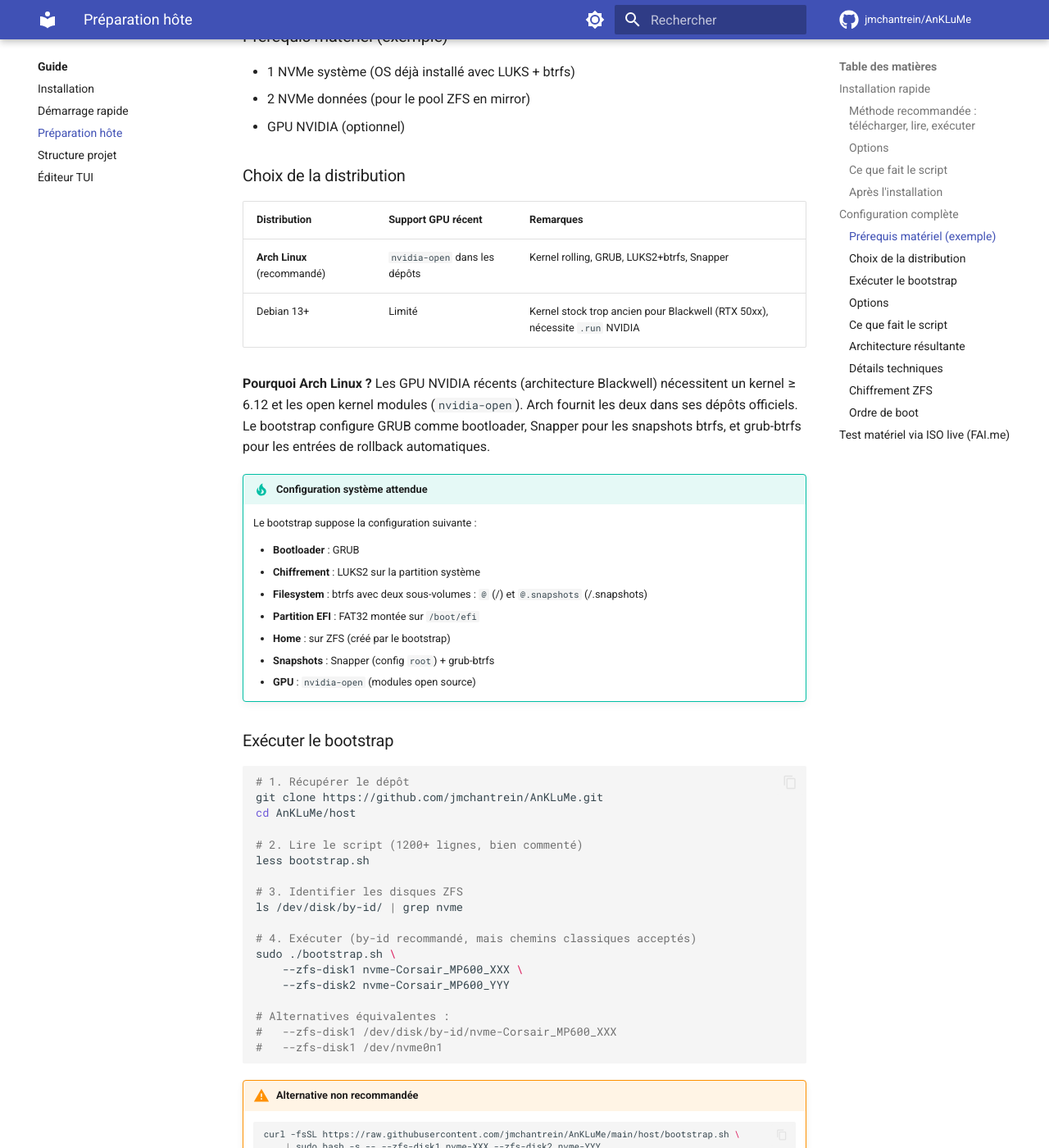
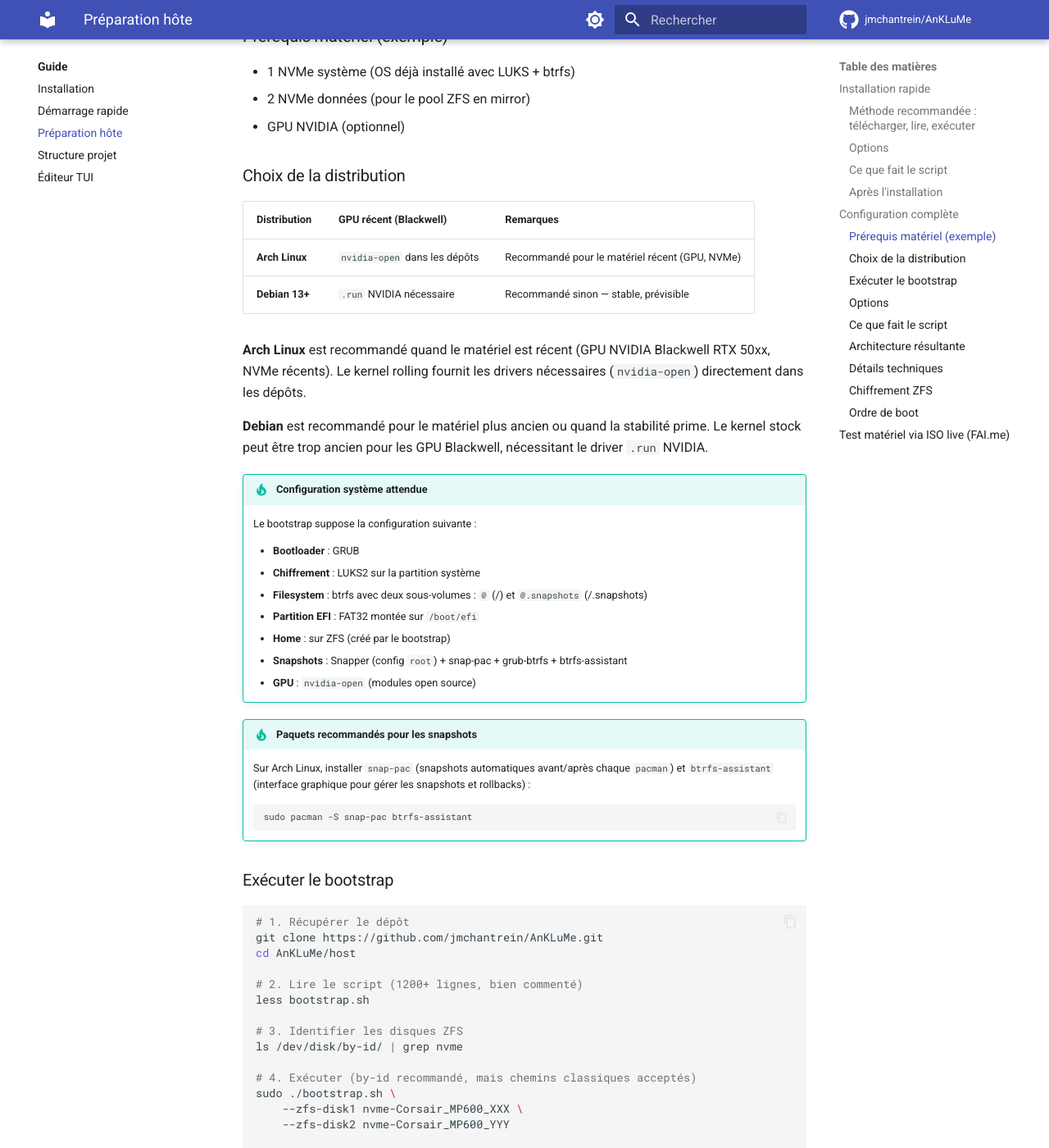
Before and after one commit to jmchantrein/AnKLuMe, an MkDocs documentation site: the page built from docs/guide/host-setup.md, in a window 1280 px wide and 1400 px high, scrolled down 2216 px. Shown: the whole window at 82% size. Built offline with MkDocs 1.6.1 and Material for MkDocs 9.7.7, drawn with Linux system fonts in a browser that asks for light colours; comment, search, counter and statistics services are not loaded.

Commit message:
simplify(host): inliner rollback snapper + docs snap-pac/btrfs-assistant
factory-reset.sh :
- Inliner le rollback snapper — le tableau subvols_to_rollback ne
  contenait plus que ["@"], la boucle était vestigiale. Code direct
  plus lisible.

docs/guide/host-setup.md :
- Arch recommandé pour matériel récent, Debian recommandé sinon
- Ajout snap-pac et btrfs-assistant dans les paquets recommandés
- Snapper config complète : snap-pac + grub-btrfs + btrfs-assistant

https://claude.ai/code/session_01JWQwSihBTPmoAE4Axhw22L

````diff
--- a/docs/guide/host-setup.md
+++ b/docs/guide/host-setup.md
@@ -93,16 +93,18 @@ ZFS chiffré en mirror, systemd, GPU, toram optionnel, AnKLuMe.
 
 ### Choix de la distribution
 
-| Distribution | Support GPU récent | Remarques |
+| Distribution | GPU récent (Blackwell) | Remarques |
 |---|---|---|
-| **Arch Linux** (recommandé) | `nvidia-open` dans les dépôts | Kernel rolling, GRUB, LUKS2+btrfs, Snapper |
-| Debian 13+ | Limité | Kernel stock trop ancien pour Blackwell (RTX 50xx), nécessite `.run` NVIDIA |
+| **Arch Linux** | `nvidia-open` dans les dépôts | Recommandé pour le matériel récent (GPU, NVMe) |
+| **Debian 13+** | `.run` NVIDIA nécessaire | Recommandé sinon — stable, prévisible |
 
-**Pourquoi Arch Linux ?** Les GPU NVIDIA récents (architecture Blackwell)
-nécessitent un kernel ≥ 6.12 et les open kernel modules (`nvidia-open`).
-Arch fournit les deux dans ses dépôts officiels. Le bootstrap configure
-GRUB comme bootloader, Snapper pour les snapshots btrfs, et
-grub-btrfs pour les entrées de rollback automatiques.
+**Arch Linux** est recommandé quand le matériel est récent (GPU NVIDIA
+Blackwell RTX 50xx, NVMe récents). Le kernel rolling fournit les
+drivers nécessaires (`nvidia-open`) directement dans les dépôts.
+
+**Debian** est recommandé pour le matériel plus ancien ou quand la
+stabilité prime. Le kernel stock peut être trop ancien pour les GPU
+Blackwell, nécessitant le driver `.run` NVIDIA.
 
 !!! tip "Configuration système attendue"
     Le bootstrap suppose la configuration suivante :
@@ -112,8 +114,17 @@ grub-btrfs pour les entrées de rollback automatiques.
     - **Filesystem** : btrfs avec deux sous-volumes : `@` (/) et `@.snapshots` (/.snapshots)
     - **Partition EFI** : FAT32 montée sur `/boot/efi`
     - **Home** : sur ZFS (créé par le bootstrap)
-    - **Snapshots** : Snapper (config `root`) + grub-btrfs
+    - **Snapshots** : Snapper (config `root`) + snap-pac + grub-btrfs + btrfs-assistant
     - **GPU** : `nvidia-open` (modules open source)
+
+!!! tip "Paquets recommandés pour les snapshots"
+    Sur Arch Linux, installer `snap-pac` (snapshots automatiques
+    avant/après chaque `pacman`) et `btrfs-assistant` (interface
+    graphique pour gérer les snapshots et rollbacks) :
+
+    ```bash
+    sudo pacman -S snap-pac btrfs-assistant
+    ```
 
 ### Exécuter le bootstrap
 
````
Also changed, not shown: 1 other file.
